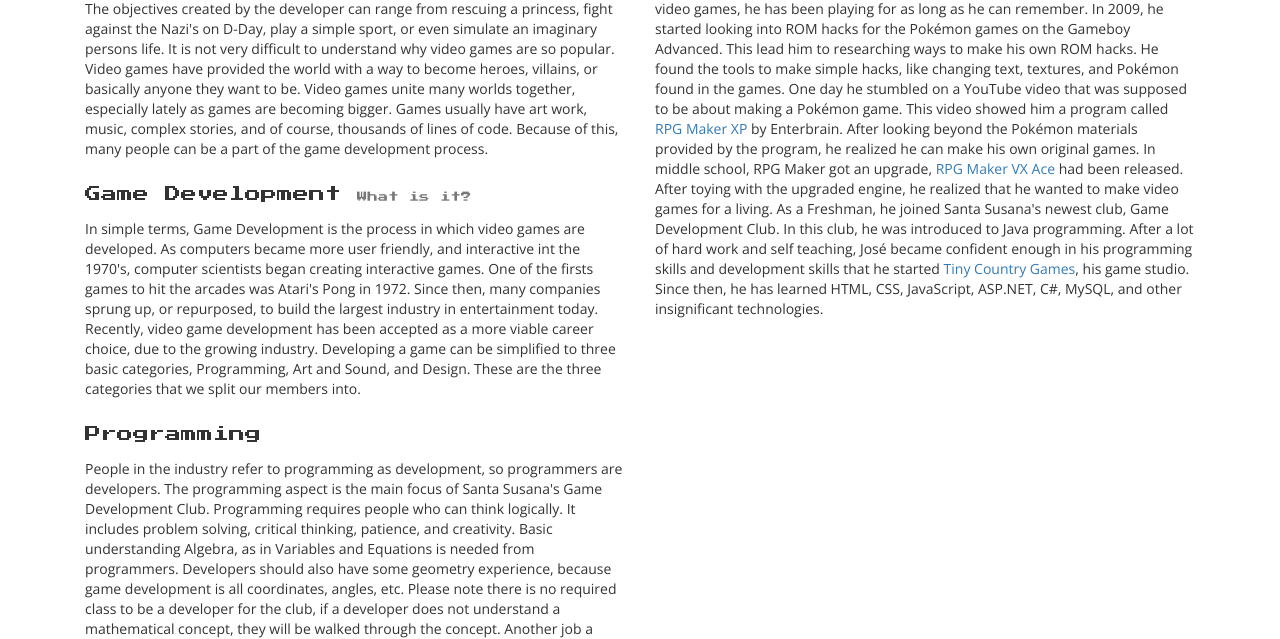
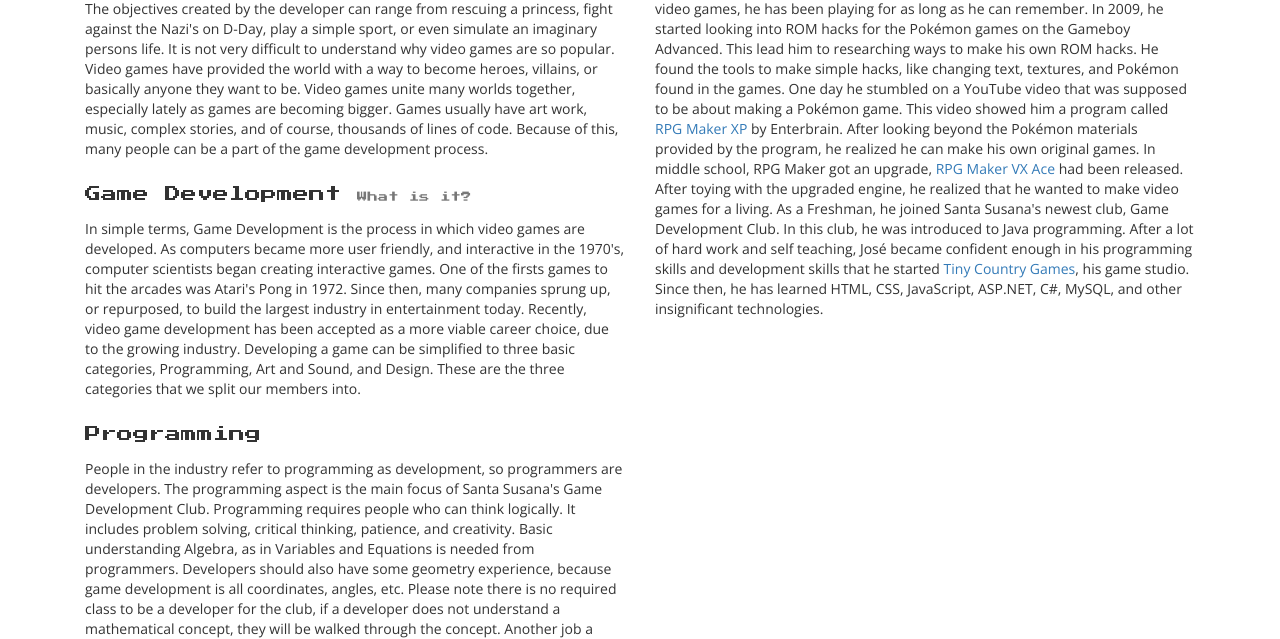
Before and after one commit to Santa-Susana-Game-Development-Club/Game-Dev-Site, a PHP site: page /about.php in a window 1280 px wide. Shown: the part 531-1170 px from the top of the page. Run offline with PHP 8.4, Linux system fonts and the light colour scheme.

Commit message:
#39 Fixed Spelling Error

```diff
--- a/about.php
+++ b/about.php
@@ -59,7 +59,7 @@
                         <p>A video game is a form of interactive media where a user interacts with a computer program in real time to accomplish an objective created by the game's developer. This description pretty much covers all games found on today's market. The objectives created by the developer can range from rescuing a princess, fight against the Nazi's on D-Day, play a simple sport, or even simulate an imaginary persons life. It is not very difficult to understand why video games are so popular. Video games have provided the world with a way to become heroes, villains, or basically anyone they want to be. Video games unite many worlds together, especially lately as games are becoming bigger. Games usually have art work, music, complex stories, and of course, thousands of lines of code. Because of this, many people can be a part of the game development process.</p>
 
                         <h2>Game Development <small>What is it?</small></h2>
-                        <p>In simple terms, Game Development is the process in which video games are developed. As computers became more user friendly, and interactive int the 1970's, computer scientists began creating interactive games. One of the firsts games to hit the arcades was Atari's Pong in 1972. Since then, many companies sprung up, or repurposed, to build the largest industry in entertainment today. Recently, video game development has been accepted as a more viable career choice, due to the growing industry. Developing a game can be simplified to three basic categories, Programming, Art and Sound, and Design. These are the three categories that we split our members into.</p>
+                        <p>In simple terms, Game Development is the process in which video games are developed. As computers became more user friendly, and interactive in the 1970's, computer scientists began creating interactive games. One of the firsts games to hit the arcades was Atari's Pong in 1972. Since then, many companies sprung up, or repurposed, to build the largest industry in entertainment today. Recently, video game development has been accepted as a more viable career choice, due to the growing industry. Developing a game can be simplified to three basic categories, Programming, Art and Sound, and Design. These are the three categories that we split our members into.</p>
 
                         <h3>Programming</h3>
                         <p>People in the industry refer to programming as development, so programmers are developers. The programming aspect is the main focus of Santa Susana's Game Development Club. Programming requires people who can think logically. It includes problem solving, critical thinking, patience, and creativity. Basic understanding Algebra, as in Variables and Equations is needed from programmers. Developers should also have some geometry experience, because game development is all coordinates, angles, etc. Please note there is no required class to be a developer for the club, if a developer does not understand a mathematical concept, they will be walked through the concept. Another job a developer has is UI design. It is important that the developer provides the player with a comprehensive interface so they can play without struggling.</p>
```
